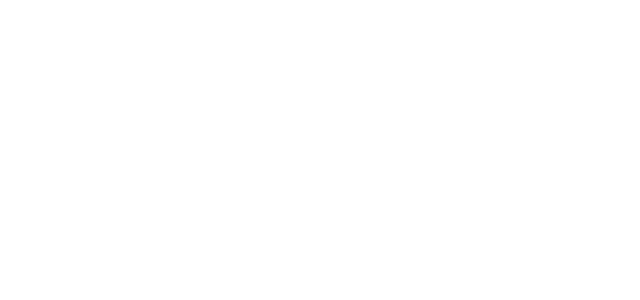
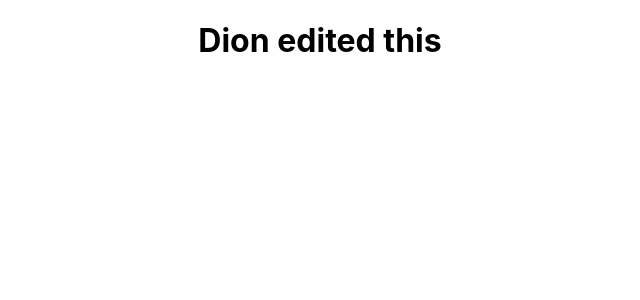
Before and after one commit to jennahorrall2/team15-dvd-project, a React (Create React App) app in the folder react-dvdlibrary/: page / in a window 1280 px wide. Shown: the top 300 px of the page, without its empty margins (320-960 px from the left). Built offline with nearby package versions, Linux system fonts and the light colour scheme.

Commit message:
test commit

```diff
--- a/react-dvdlibrary/src/App.js
+++ b/react-dvdlibrary/src/App.js
@@ -3,7 +3,7 @@ import './App.css';
 function App() {
   return (
     <div className="App">
-
+      <h1>Dion edited this</h1>
     </div>
   );
 }
```
